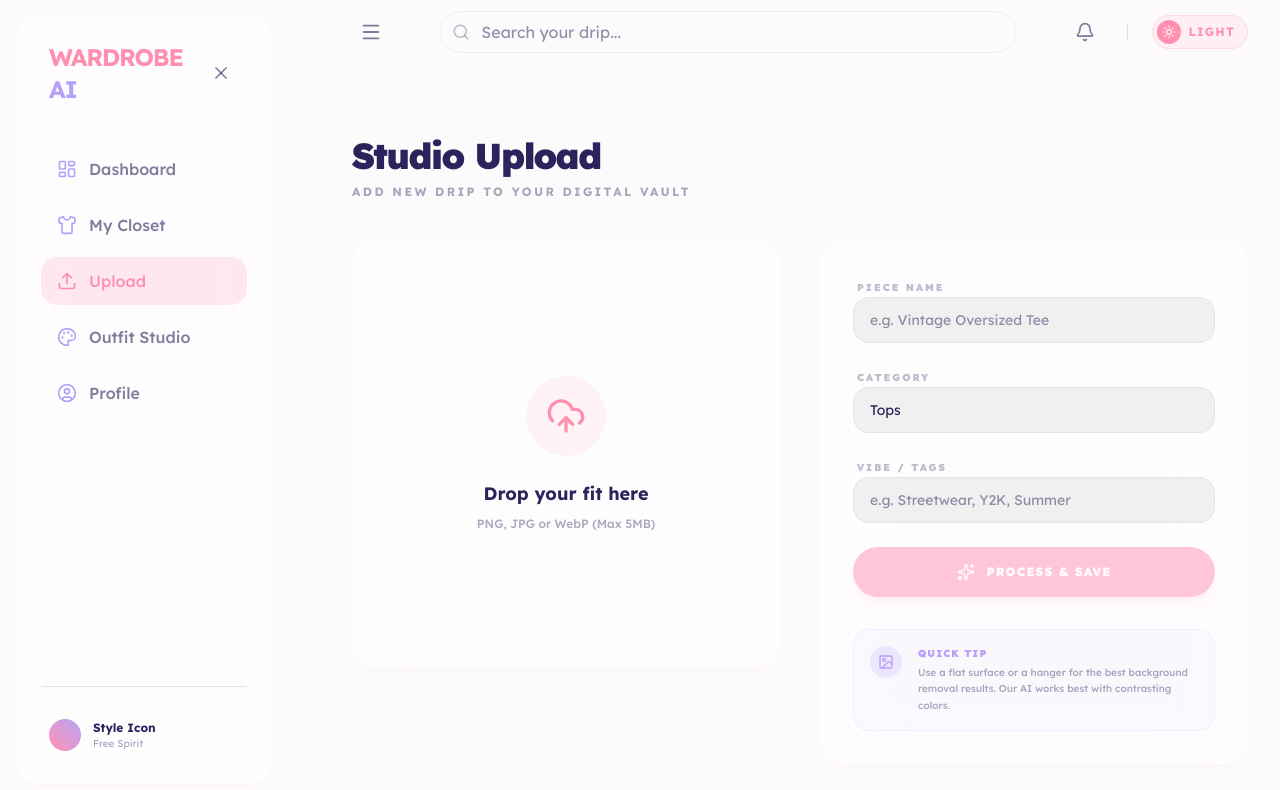
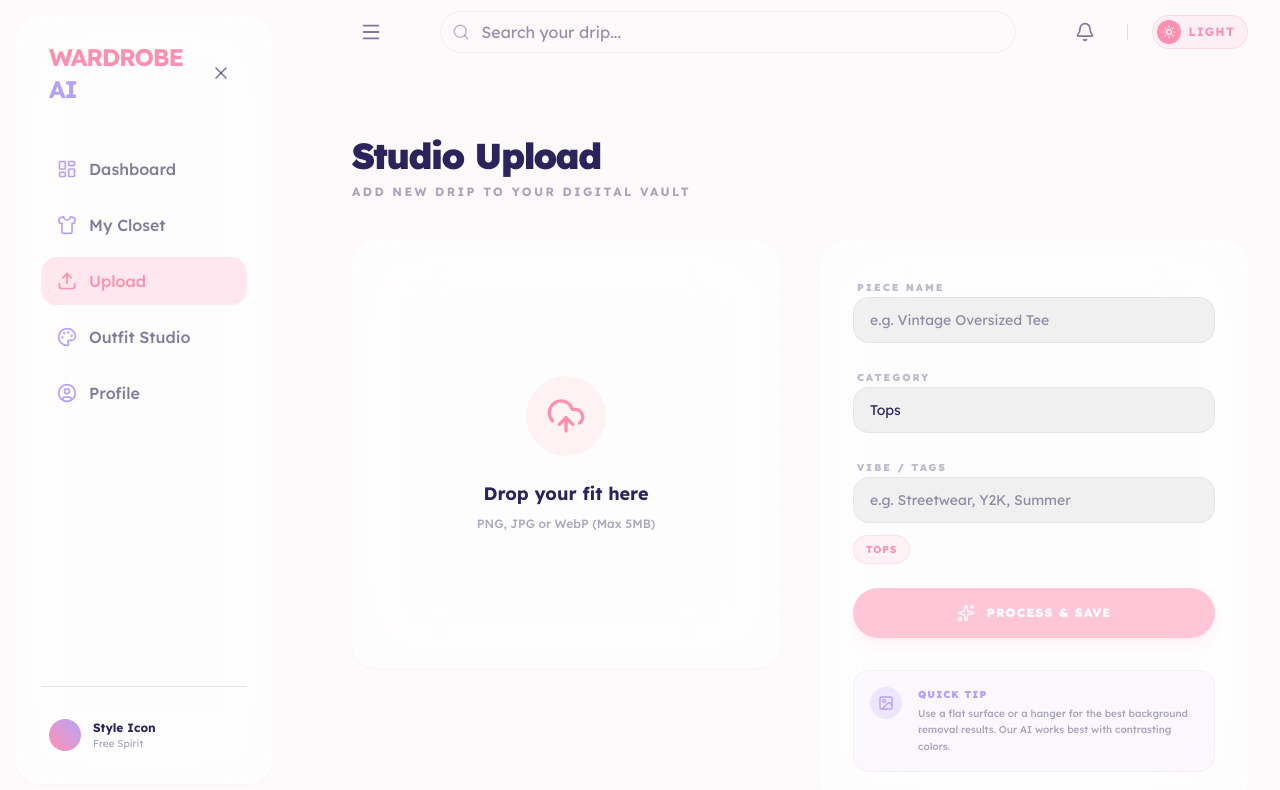
Before and after one commit to r27elona7990-max/Wardrobe-AI, a Next.js app: page /upload in a window 1280 px wide. Shown: the top 790 px of the page. Built offline with nearby package versions, Linux system fonts and the light colour scheme; no server answers.

Commit message:
Add smart tag suggestions

```diff
--- a/src/app/upload/page.tsx
+++ b/src/app/upload/page.tsx
@@ -1,6 +1,6 @@
 "use client";
 
-import { useState, useCallback } from "react";
+import { useState, useCallback, useMemo } from "react";
 import { useDropzone } from "react-dropzone";
 import { uploadClothingItem } from "@/app/actions/upload";
 import { useRouter } from "next/navigation";
@@ -17,6 +17,9 @@ import {
 export default function UploadPage() {
   const [file, setFile] = useState<File | null>(null);
   const [preview, setPreview] = useState<string | null>(null);
+  const [pieceName, setPieceName] = useState("");
+  const [category, setCategory] = useState("Tops");
+  const [tags, setTags] = useState("");
   const [isProcessing, setIsProcessing] = useState(false);
   const [isDone, setIsDone] = useState(false);
   const [error, setError] = useState<string | null>(null);
@@ -35,6 +38,63 @@ export default function UploadPage() {
     accept: { "image/*": [] },
     multiple: false
   });
+
+  const suggestedTags = useMemo(() => {
+    const sourceText = `${pieceName} ${category} ${file?.name ?? ""}`.toLowerCase();
+    const suggestions = new Set<string>();
+
+    suggestions.add(category);
+
+    const rules: Array<[string[], string[]]> = [
+      [["white", "cream", "ivory"], ["White", "Minimal"]],
+      [["black", "charcoal"], ["Black", "Classic"]],
+      [["blue", "denim", "navy"], ["Nebula Blue", "Casual"]],
+      [["pink", "rose"], ["Soft Pink", "Cute"]],
+      [["purple", "lavender", "violet"], ["Lavender", "Soft"]],
+      [["green", "mint", "sage"], ["Mint", "Fresh"]],
+      [["red", "maroon", "burgundy"], ["Statement"]],
+      [["yellow", "gold"], ["Bright"]],
+      [["brown", "tan", "beige"], ["Neutral"]],
+      [["tee", "tshirt", "t-shirt", "hoodie", "sweatshirt"], ["Streetwear", "Casual"]],
+      [["shirt", "blouse"], ["Smart Casual"]],
+      [["jean", "denim"], ["Denim", "Everyday"]],
+      [["dress", "skirt"], ["Dressy"]],
+      [["jacket", "coat", "blazer"], ["Layering", "Winter"]],
+      [["sneaker", "shoe", "boot"], ["Footwear", "Streetwear"]],
+      [["summer", "linen", "shorts"], ["Summer"]],
+      [["winter", "wool", "knit"], ["Winter"]],
+      [["party", "sequin", "silk"], ["Party"]],
+      [["gym", "sport", "active"], ["Activewear"]],
+      [["vintage", "retro"], ["Vintage"]],
+      [["y2k"], ["Y2K"]],
+      [["formal", "office", "work"], ["Formal", "Workwear"]],
+    ];
+
+    rules.forEach(([keywords, tagsToAdd]) => {
+      if (keywords.some((keyword) => sourceText.includes(keyword))) {
+        tagsToAdd.forEach((tag) => suggestions.add(tag));
+      }
+    });
+
+    if (category === "Outerwear") suggestions.add("Layering");
+    if (category === "Shoes") suggestions.add("Footwear");
+    if (category === "Accessories") suggestions.add("Accent Piece");
+
+    return Array.from(suggestions).slice(0, 10);
+  }, [category, file?.name, pieceName]);
+
+  const addSuggestedTag = (tag: string) => {
+    const currentTags = tags
+      .split(",")
+      .map((item) => item.trim())
+      .filter(Boolean);
+
+    if (currentTags.some((item) => item.toLowerCase() === tag.toLowerCase())) {
+      return;
+    }
+
+    setTags([...currentTags, tag].join(", "));
+  };
 
   async function handleUpload(event: React.FormEvent<HTMLFormElement>) {
     event.preventDefault();
@@ -152,6 +212,8 @@ export default function UploadPage() {
                     required
                     disabled={isProcessing || isDone}
                     type="text"
+                    value={pieceName}
+                    onChange={(event) => setPieceName(event.target.value)}
                     placeholder="e.g. Vintage Oversized Tee"
                     className="w-full bg-black/5 border border-black/5 rounded-nebula-inner px-4 py-3 outline-none focus:border-nebula-primary/50 focus:bg-black/10 transition-all text-sm disabled:opacity-50"
                   />
@@ -163,6 +225,8 @@ export default function UploadPage() {
                     name="category"
                     required
                     disabled={isProcessing || isDone}
+                    value={category}
+                    onChange={(event) => setCategory(event.target.value)}
                     className="w-full bg-black/5 border border-black/5 rounded-nebula-inner px-4 py-3 outline-none focus:border-nebula-primary/50 focus:bg-black/10 transition-all text-sm appearance-none disabled:opacity-50"
                   >
                     <option value="Tops">Tops</option>
@@ -179,9 +243,24 @@ export default function UploadPage() {
                     name="tags"
                     disabled={isProcessing || isDone}
                     type="text"
+                    value={tags}
+                    onChange={(event) => setTags(event.target.value)}
                     placeholder="e.g. Streetwear, Y2K, Summer"
                     className="w-full bg-black/5 border border-black/5 rounded-nebula-inner px-4 py-3 outline-none focus:border-nebula-primary/50 focus:bg-black/10 transition-all text-sm disabled:opacity-50"
                   />
+                  <div className="flex flex-wrap gap-2 pt-1">
+                    {suggestedTags.map((tag) => (
+                      <button
+                        key={tag}
+                        type="button"
+                        disabled={isProcessing || isDone}
+                        onClick={() => addSuggestedTag(tag)}
+                        className="px-3 py-1.5 rounded-full bg-nebula-primary/10 border border-nebula-primary/20 text-nebula-primary text-[10px] font-bold uppercase tracking-widest hover:bg-nebula-primary/20 disabled:opacity-50 transition-colors"
+                      >
+                        {tag}
+                      </button>
+                    ))}
+                  </div>
                 </div>
               </div>
 
```
